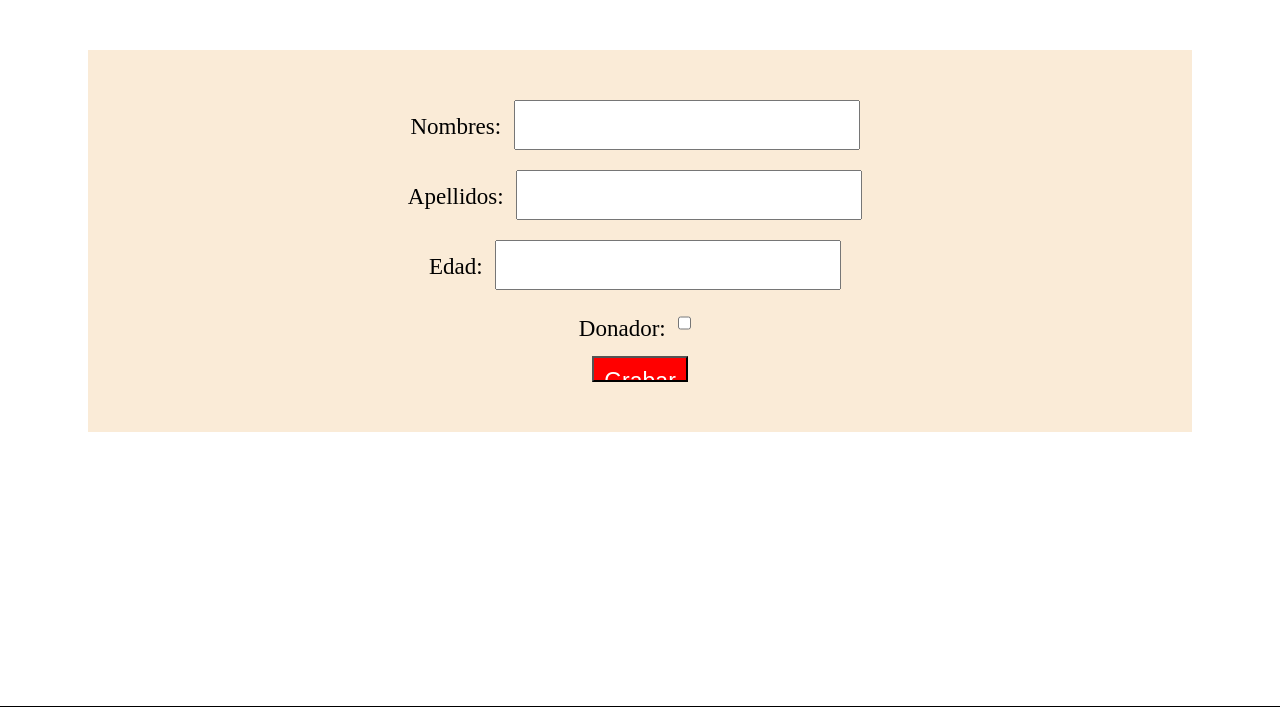
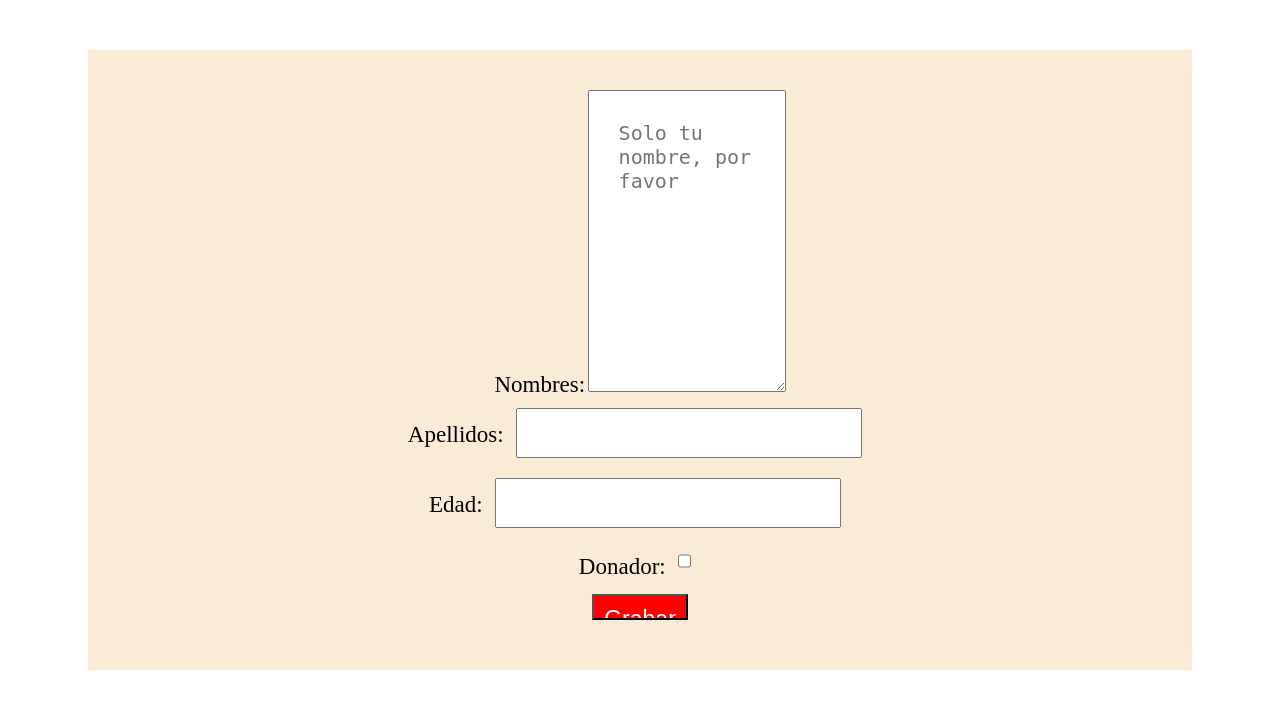
Before and after one commit to JulioChura/Django, a Django app: page /personas/anotherAdd/ in a window 1280 px wide. Shown: the part 47-754 px from the top of the page. Run offline with Django 5.2, Linux system fonts and the light colour scheme.

Commit message:
Se implementa widget en el form

```diff
--- a/src/listaContactos/personas/forms.py
+++ b/src/listaContactos/personas/forms.py
@@ -10,7 +10,17 @@ class PersonaForm(forms.ModelForm):
 
 
 class RawPersonaForm(forms.Form):
-    nombres = forms.CharField()
+    nombres = forms.CharField(
+        widget= forms.Textarea(
+            attrs= {
+                'placeholder': 'Solo tu nombre, por favor',
+                'id': 'nombreID',
+                'class': 'cajaGrande',
+                'cols': '10'
+            }
+        )
+    )
+
     apellidos = forms.CharField()
     edad = forms.IntegerField()
     donador = forms.BooleanField()
--- a/src/listaContactos/personas/static/styles.css
+++ b/src/listaContactos/personas/static/styles.css
@@ -109,3 +109,8 @@ label {
     font-size: 3rem;
     text-align: center;
 }
+
+.cajaGrande {
+    padding: 3rem;
+    font-size: 2rem;
+}
```
